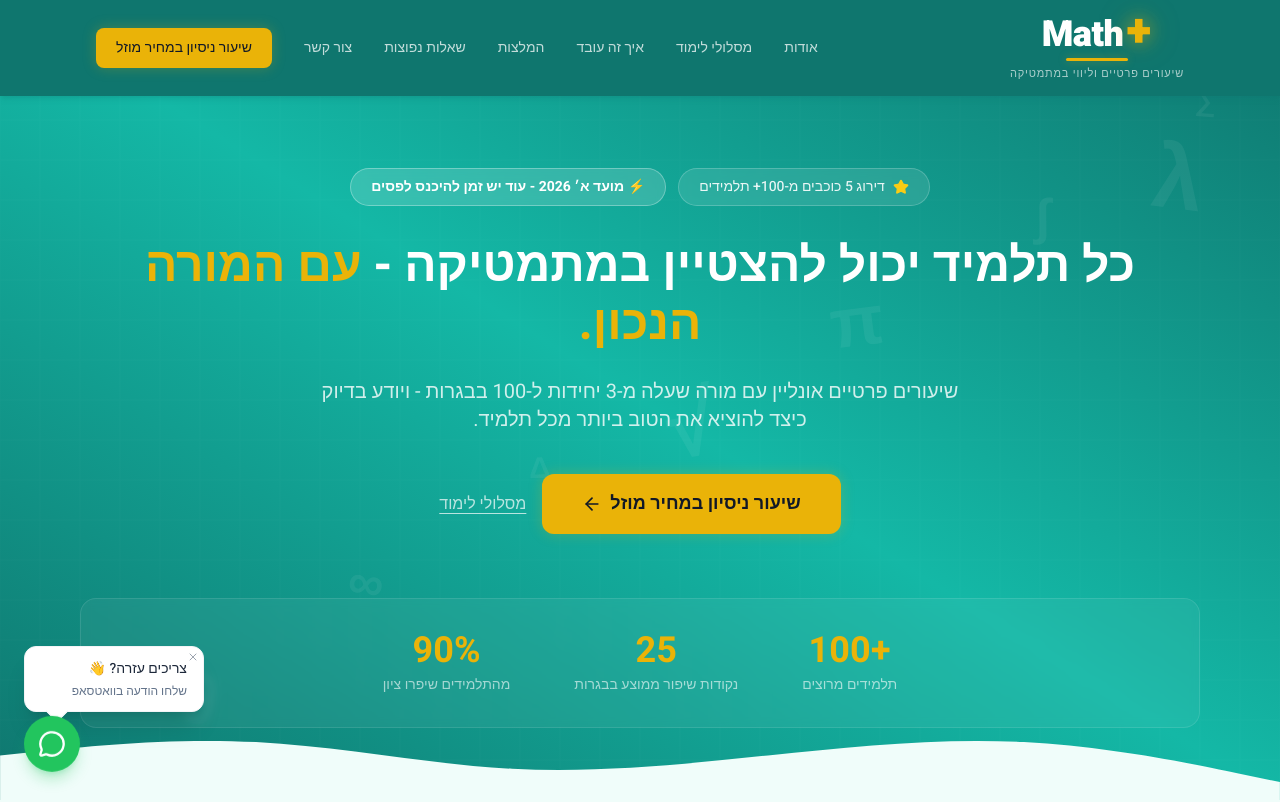
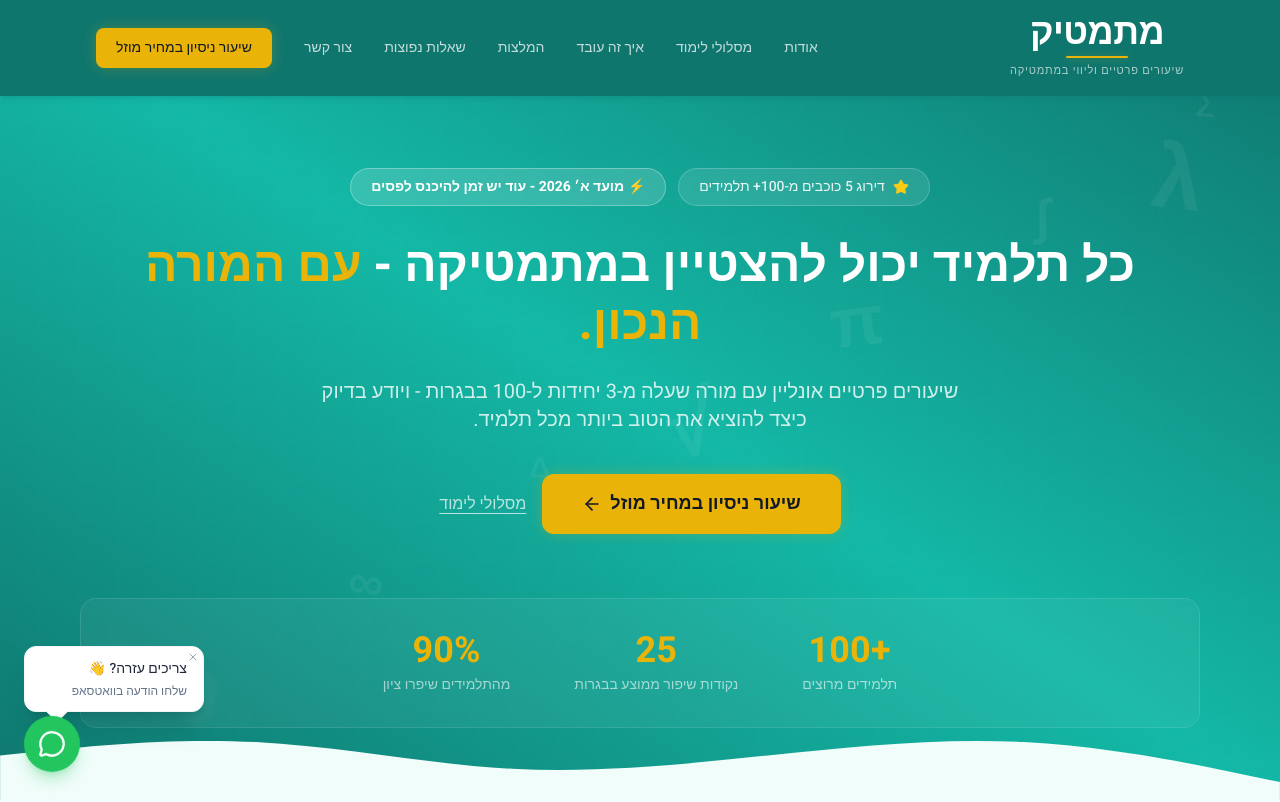
Before and after one commit to kenbfir/matematic, a Next.js app: page / in a window 1280 px wide. Shown: the top 802 px of the page. Built offline with nearby package versions, Linux system fonts and the light colour scheme.

Commit message:
feat: rebrand logo from Math+ to מתמטיק

```diff
--- a/components/Logo.tsx
+++ b/components/Logo.tsx
@@ -12,7 +12,6 @@ export default function Logo({ size = 'md', variant = 'pill' }: LogoProps) {
   const s = scales[size]
 
   const mathSize = Math.round(36 * s)
-  const plusSize = Math.round(46 * s)
   const lineW = Math.round(62 * s)
   const subtitleSize = Math.round(11 * s)
   const br = Math.round(12 * s)
@@ -24,8 +23,8 @@ export default function Logo({ size = 'md', variant = 'pill' }: LogoProps) {
 
   const inner = (
     <div style={{ display: 'flex', flexDirection: 'column', alignItems: 'center', gap: 0 }}>
-      {/* Math+ row */}
-      <div dir="ltr" style={{ lineHeight: 1, display: 'inline-flex', alignItems: 'baseline' }}>
+      {/* מתמטיק row */}
+      <div style={{ lineHeight: 1 }}>
         <span
           style={{
             fontFamily: 'Rubik, Heebo, sans-serif',
@@ -35,20 +34,7 @@ export default function Logo({ size = 'md', variant = 'pill' }: LogoProps) {
             letterSpacing: '-0.5px',
           }}
         >
-          Math
-        </span>
-        <span
-          style={{
-            fontFamily: 'Rubik, Heebo, sans-serif',
-            fontSize: plusSize,
-            fontWeight: 900,
-            color: '#eab308',
-            lineHeight: 0.85,
-            textShadow: '0 0 18px rgba(234,179,8,0.6), 0 0 36px rgba(234,179,8,0.25)',
-            marginLeft: 2,
-          }}
-        >
-          +
+          מתמטיק
         </span>
       </div>
 
```
